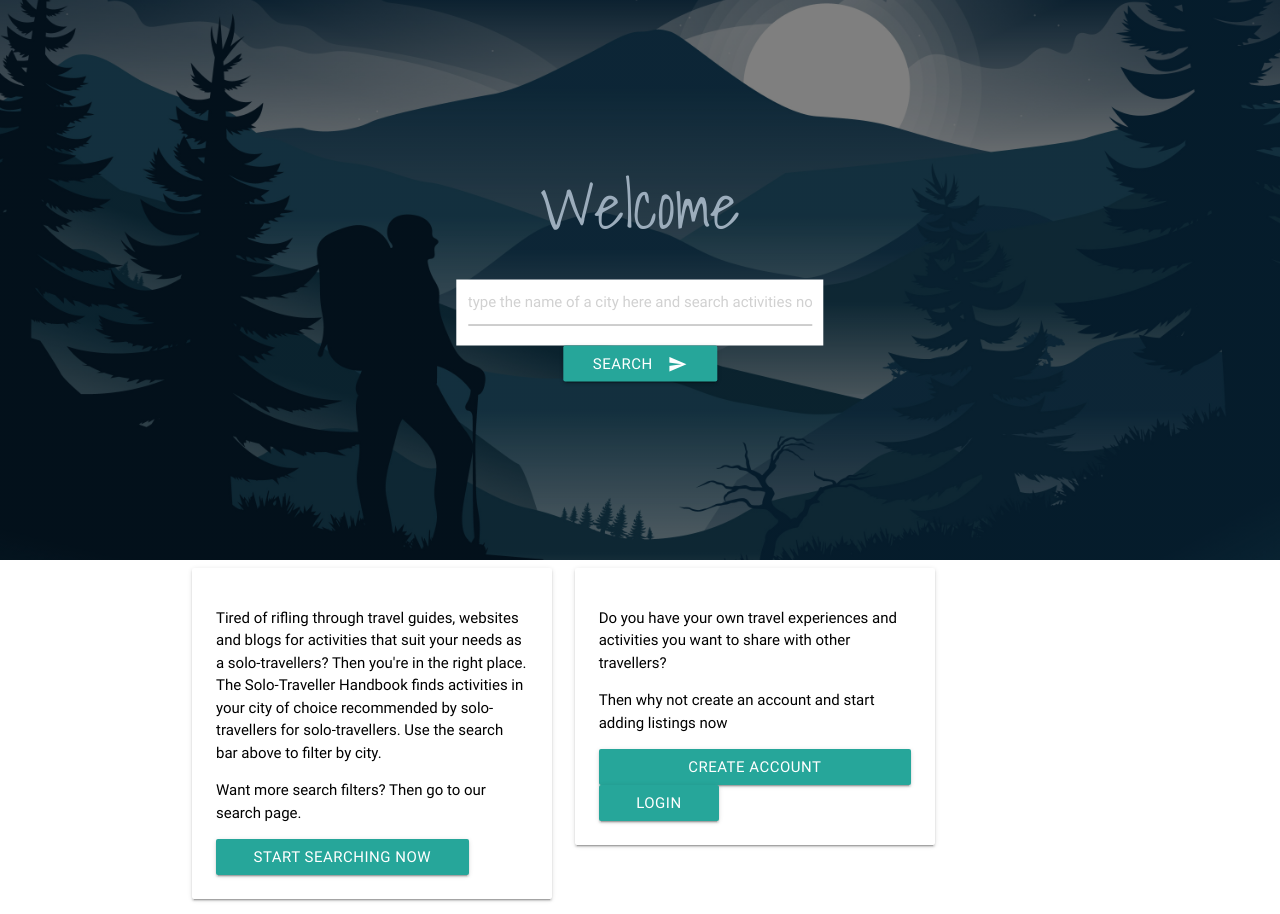
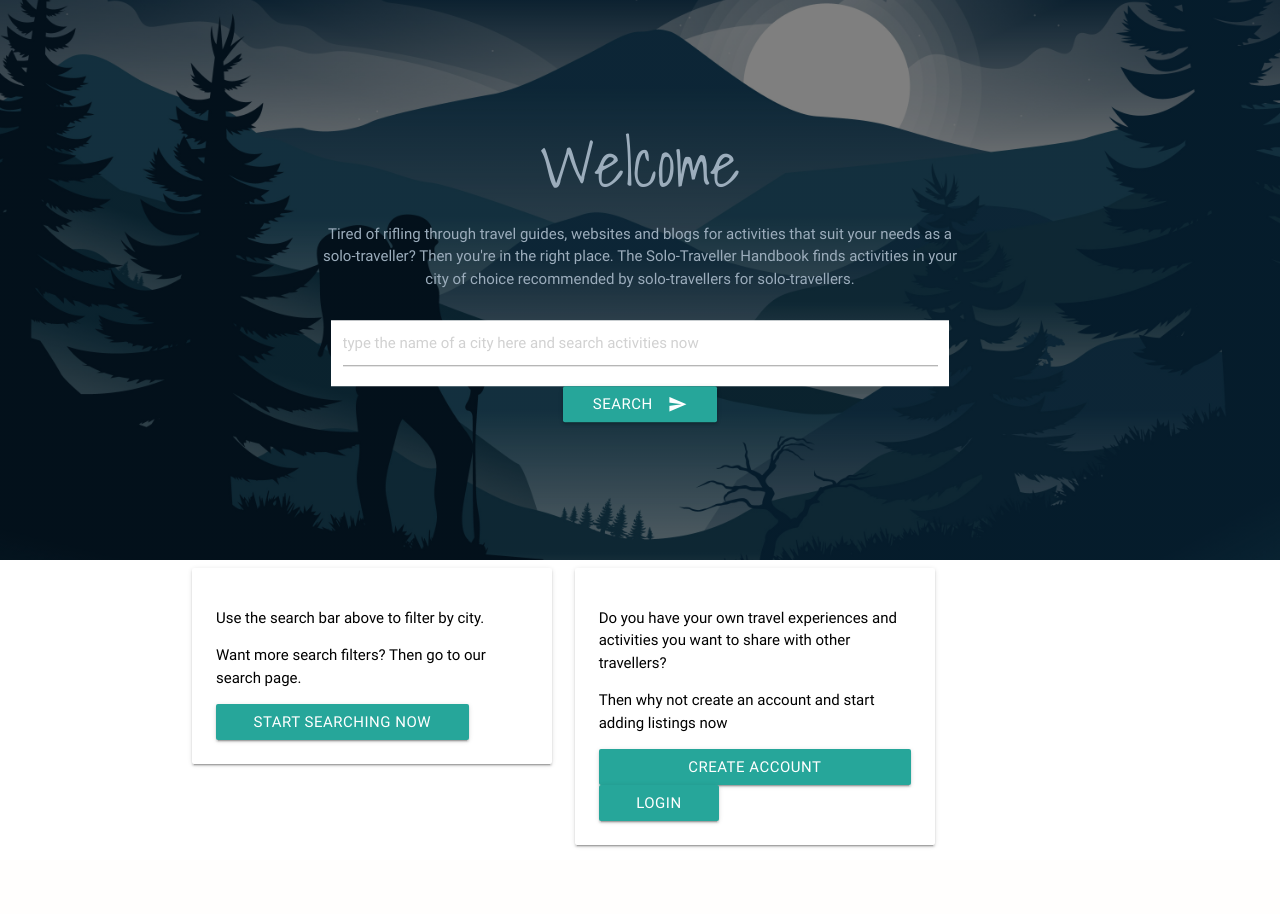
Before and after one commit to nafeesahyounis/data-centric-dev-project, a Flask app: page / in a window 1280 px wide. Shown: the part 64-978 px from the top of the page. After the commit the page ends 912 px from the top, so only its background shows below. Run offline with Flask 2, Linux system fonts and the light colour scheme; some libraries are stand-ins or nearby versions.

Commit message:
card text moved to hero image on index page to make for better reading on smaller screen sizes

```diff
--- a/templates/pages/index.html
+++ b/templates/pages/index.html
@@ -3,6 +3,7 @@
 <div class="hero-image" style="background-image: linear-gradient(rgba(0, 0, 0, 0.5), rgba(0, 0, 0, 0.5)), url('static/images/traveller.jpg')">
   <div class="hero-text">
     <h1 style="font-family: 'Shadows Into Light', cursive; color:">Welcome </h1>
+    <p>Tired of rifling through travel guides, websites and blogs for activities that suit your needs as a solo-traveller? Then you're in the right place. The Solo-Traveller Handbook finds activities in your city of choice recommended by solo-travellers for solo-travellers.</p>
     <div class="row search-bar">
     <form class="col s12" action="{{url_for('find_activity')}}" method="POST">
       <div class="row">
@@ -24,7 +25,7 @@
 <div class="row">
     <div class="col s6 m5">
       <div class="card-panel">
-        <span class="black-text"> <p>Tired of rifling through travel guides, websites and blogs for activities that suit your needs as a solo-travellers? Then you're in the right place. The Solo-Traveller Handbook finds activities in your city of choice recommended by solo-travellers for solo-travellers. Use the search bar above to filter by city. </p>
+        <span class="black-text"> <p> Use the search bar above to filter by city. </p>
         <p> Want more search filters? Then go to our search page. </p>
         <button class="btn waves-effect waves-light" type="submit" name="action">Start Searching Now
     <i class="material-icons right"></i>
```
